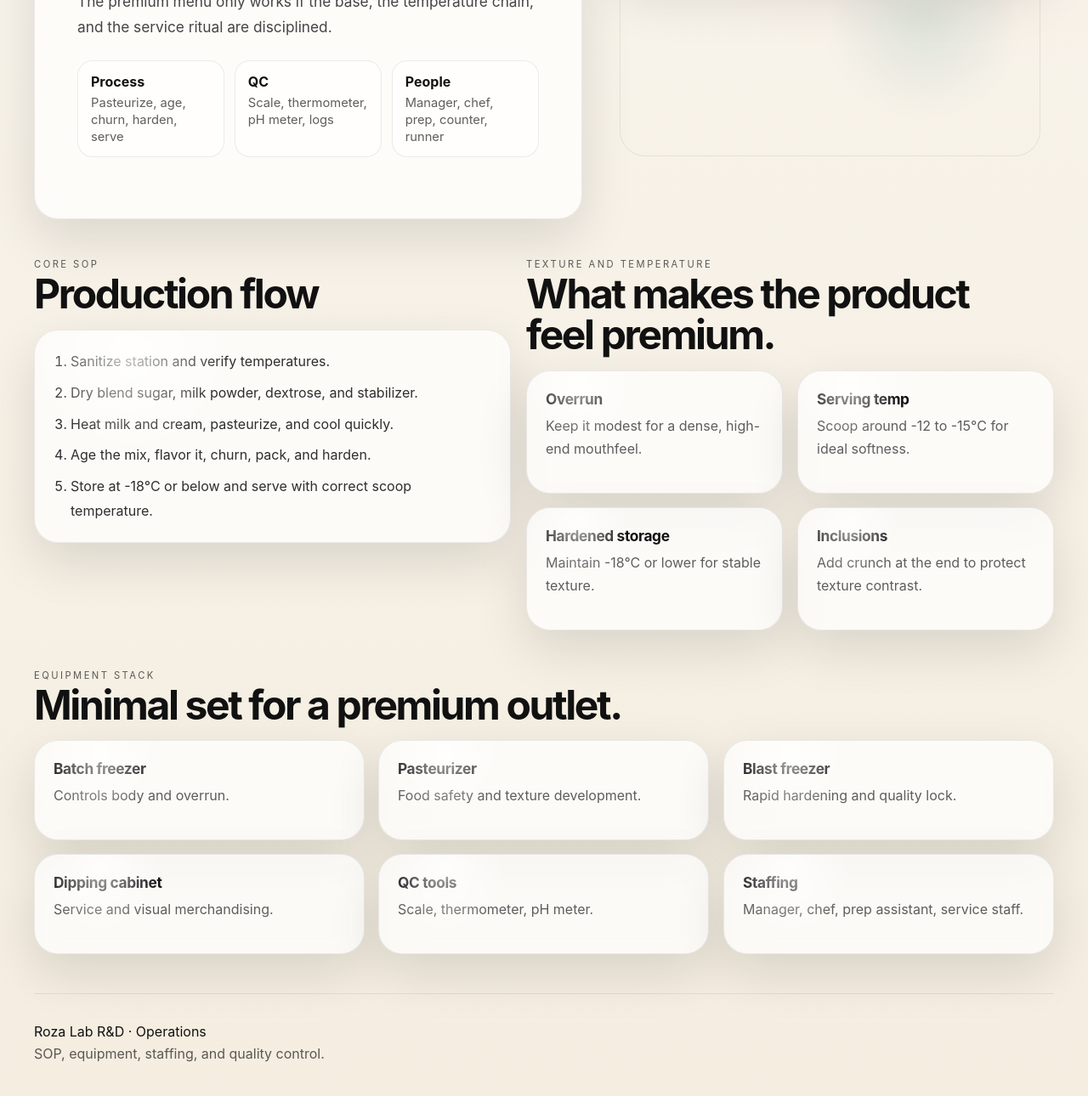
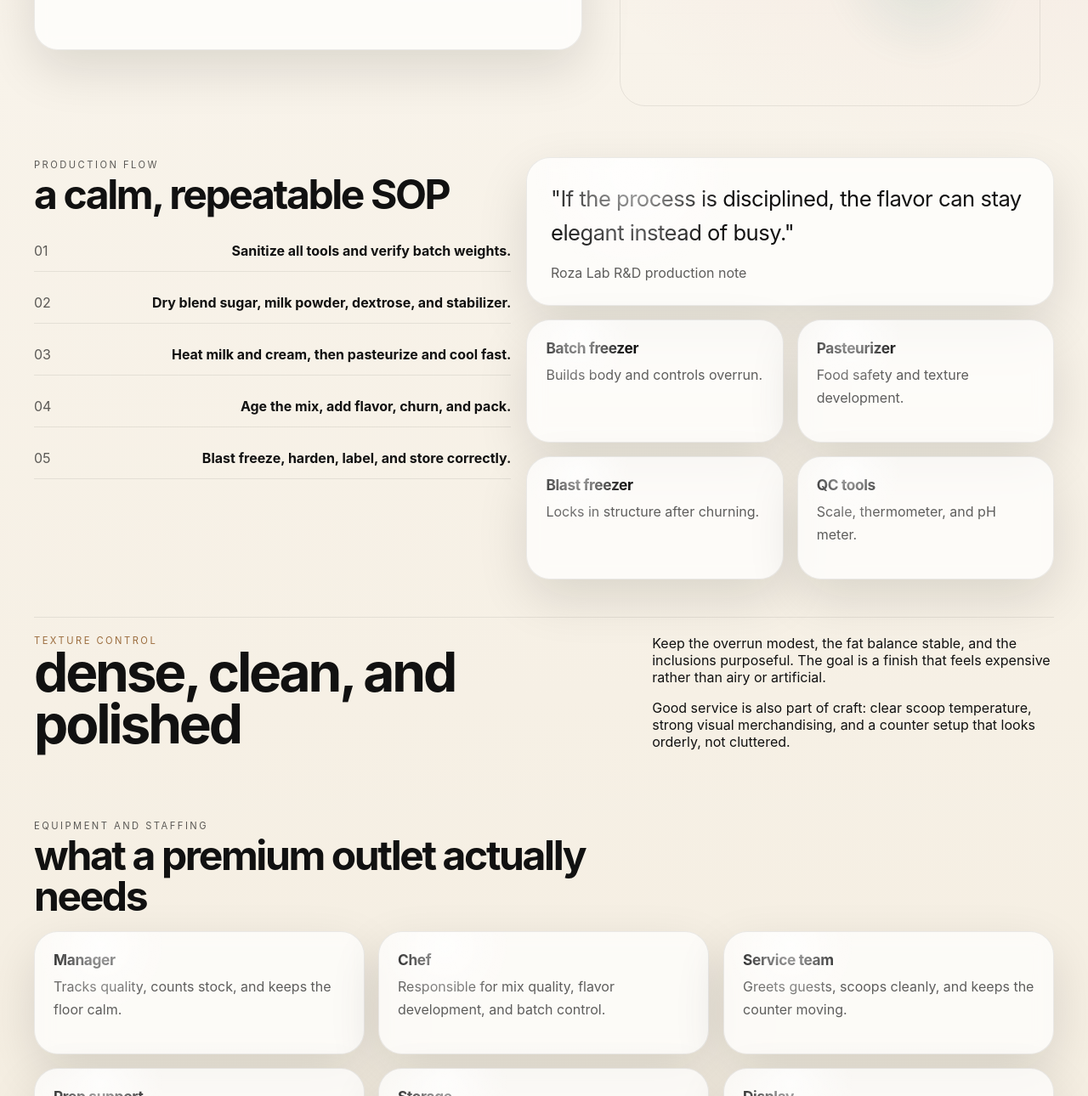
Before and after one commit to Roshanmahamoodnk/roza-lab-, a plain HTML site: page operations.html in a window 1280 px wide. Shown: the part 705-1995 px from the top of the page at 85% size. Drawn offline with Linux system fonts and the light colour scheme.

Commit message:
Rewrite operations page for editorial craft layout

```diff
--- a/operations.html
+++ b/operations.html
@@ -3,7 +3,7 @@
   <head>
     <meta charset="utf-8" />
     <meta name="viewport" content="width=device-width, initial-scale=1" />
-    <title>Roza Lab R&amp;D · Operations</title>
+    <title>Roza Lab R&amp;D · Craft</title>
     <link rel="stylesheet" href="style.css" />
     <script src="app.js" defer></script>
   </head>
@@ -13,86 +13,109 @@
         <span class="brand-mark">RL</span>
         <div>
           <p class="eyebrow">Roza Lab R&amp;D</p>
-          <p class="muted">Operations page</p>
+          <p class="muted">Craft page</p>
         </div>
       </div>
       <nav class="topnav">
         <a href="index.html">Home</a>
-        <a href="brand.html">Brand</a>
-        <a href="menu.html">Menu</a>
-        <a class="active" href="operations.html">Operations</a>
-        <a href="launch.html">Launch</a>
+        <a href="brand.html">Story</a>
+        <a href="menu.html">Taste</a>
+        <a class="active" href="operations.html">Craft</a>
+        <a href="launch.html">Order</a>
       </nav>
     </header>
 
     <main>
       <section class="hero">
         <div class="hero-copy">
-          <p class="tag">SOP + equipment</p>
-          <h1>Operations built for quality, speed, and consistency.</h1>
+          <p class="tag">Kitchen discipline</p>
+          <div class="display-stack">
+            <strong>craft</strong>
+            <h2>quality in every step</h2>
+          </div>
           <p class="lead">
-            The premium menu only works if the base, the temperature chain, and the service ritual are disciplined.
+            The product only feels premium when the process is precise: mix balance, pasteurization,
+            aging, churn temperature, storage, and service temperature.
           </p>
           <div class="hero-meta">
-            <div class="mini-stat"><strong>Process</strong><span>Pasteurize, age, churn, harden, serve</span></div>
-            <div class="mini-stat"><strong>QC</strong><span>Scale, thermometer, pH meter, logs</span></div>
-            <div class="mini-stat"><strong>People</strong><span>Manager, chef, prep, counter, runner</span></div>
+            <div class="mini-stat"><strong>Pasteurize</strong><span>82–85°C for 15–20 sec</span></div>
+            <div class="mini-stat"><strong>Age</strong><span>4°C for 4–12 hours</span></div>
+            <div class="mini-stat"><strong>Serve</strong><span>-12 to -15°C for best scoopability</span></div>
           </div>
         </div>
         <div class="hero-art">
-          <img src="assets/hero.svg" alt="Abstract premium Roza Lab R&D hero illustration" />
+          <img src="assets/hero.svg" alt="Editorial Roza Lab R&D gelato illustration" />
         </div>
       </section>
 
       <section class="section split">
         <div>
           <div class="section-head narrow">
-            <p class="tag">Core SOP</p>
-            <h2>Production flow</h2>
+            <p class="tag">Production flow</p>
+            <h2>a calm, repeatable SOP</h2>
           </div>
-          <div class="timeline">
-            <ol>
-              <li>Sanitize station and verify temperatures.</li>
-              <li>Dry blend sugar, milk powder, dextrose, and stabilizer.</li>
-              <li>Heat milk and cream, pasteurize, and cool quickly.</li>
-              <li>Age the mix, flavor it, churn, pack, and harden.</li>
-              <li>Store at -18°C or below and serve with correct scoop temperature.</li>
-            </ol>
+          <ol class="spec-list">
+            <li><span>01</span><strong>Sanitize all tools and verify batch weights.</strong></li>
+            <li><span>02</span><strong>Dry blend sugar, milk powder, dextrose, and stabilizer.</strong></li>
+            <li><span>03</span><strong>Heat milk and cream, then pasteurize and cool fast.</strong></li>
+            <li><span>04</span><strong>Age the mix, add flavor, churn, and pack.</strong></li>
+            <li><span>05</span><strong>Blast freeze, harden, label, and store correctly.</strong></li>
+          </ol>
+        </div>
+        <div>
+          <div class="quote-panel">
+            <blockquote>
+              "If the process is disciplined, the flavor can stay elegant instead of busy."
+            </blockquote>
+            <footer>Roza Lab R&amp;D production note</footer>
+          </div>
+          <div class="grid two" style="margin-top: 16px;">
+            <article class="panel"><h3>Batch freezer</h3><p>Builds body and controls overrun.</p></article>
+            <article class="panel"><h3>Pasteurizer</h3><p>Food safety and texture development.</p></article>
+            <article class="panel"><h3>Blast freezer</h3><p>Locks in structure after churning.</p></article>
+            <article class="panel"><h3>QC tools</h3><p>Scale, thermometer, and pH meter.</p></article>
           </div>
         </div>
-        <div>
-          <div class="section-head narrow">
-            <p class="tag">Texture and temperature</p>
-            <h2>What makes the product feel premium.</h2>
+      </section>
+
+      <section class="section">
+        <div class="story-line">
+          <div>
+            <p class="tag">Texture control</p>
+            <h2>dense, clean, and polished</h2>
           </div>
-          <div class="grid two">
-            <article class="kpi-panel"><h3>Overrun</h3><p>Keep it modest for a dense, high-end mouthfeel.</p></article>
-            <article class="kpi-panel"><h3>Serving temp</h3><p>Scoop around -12 to -15°C for ideal softness.</p></article>
-            <article class="kpi-panel"><h3>Hardened storage</h3><p>Maintain -18°C or lower for stable texture.</p></article>
-            <article class="kpi-panel"><h3>Inclusions</h3><p>Add crunch at the end to protect texture contrast.</p></article>
+          <div>
+            <p>
+              Keep the overrun modest, the fat balance stable, and the inclusions purposeful.
+              The goal is a finish that feels expensive rather than airy or artificial.
+            </p>
+            <p>
+              Good service is also part of craft: clear scoop temperature, strong visual merchandising,
+              and a counter setup that looks orderly, not cluttered.
+            </p>
           </div>
         </div>
       </section>
 
       <section class="section">
         <div class="section-head">
-          <p class="tag">Equipment stack</p>
-          <h2>Minimal set for a premium outlet.</h2>
+          <p class="tag">Equipment and staffing</p>
+          <h2>what a premium outlet actually needs</h2>
         </div>
-        <div class="grid three story-grid">
-          <article class="card"><h3>Batch freezer</h3><p>Controls body and overrun.</p></article>
-          <article class="card"><h3>Pasteurizer</h3><p>Food safety and texture development.</p></article>
-          <article class="card"><h3>Blast freezer</h3><p>Rapid hardening and quality lock.</p></article>
-          <article class="card"><h3>Dipping cabinet</h3><p>Service and visual merchandising.</p></article>
-          <article class="card"><h3>QC tools</h3><p>Scale, thermometer, pH meter.</p></article>
-          <article class="card"><h3>Staffing</h3><p>Manager, chef, prep assistant, service staff.</p></article>
+        <div class="grid three">
+          <article class="card"><h3>Manager</h3><p>Tracks quality, counts stock, and keeps the floor calm.</p></article>
+          <article class="card"><h3>Chef</h3><p>Responsible for mix quality, flavor development, and batch control.</p></article>
+          <article class="card"><h3>Service team</h3><p>Greets guests, scoops cleanly, and keeps the counter moving.</p></article>
+          <article class="card"><h3>Prep support</h3><p>Assists with mise en place and pack-down.</p></article>
+          <article class="card"><h3>Storage</h3><p>Maintain -18°C or lower for stable texture and consistency.</p></article>
+          <article class="card"><h3>Display</h3><p>Dipping cabinet and clean, minimal signage.</p></article>
         </div>
       </section>
     </main>
 
     <footer class="footer">
-      <p>Roza Lab R&amp;D · Operations</p>
-      <p class="muted">SOP, equipment, staffing, and quality control.</p>
+      <p>Roza Lab R&amp;D · Craft</p>
+      <p class="muted">Production logic, equipment, and service discipline.</p>
     </footer>
   </body>
 </html>
```
